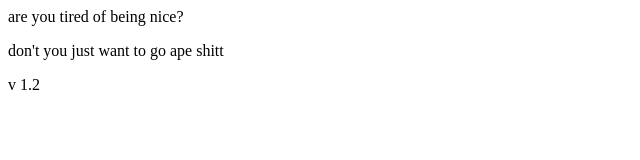
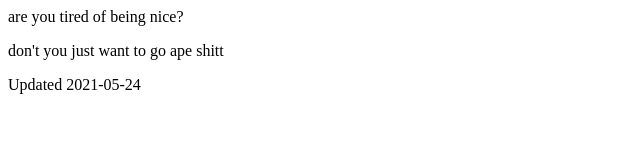
Before and after one commit to hobointhecorner/will_fwob, a plain HTML site: page files/pages/index.html in a window 1280 px wide. Shown: the whole page, without its empty margins (0-640 px from the left). Drawn offline with Linux system fonts and the light colour scheme.

```diff
--- a/files/pages/index.html
+++ b/files/pages/index.html
@@ -8,6 +8,6 @@
   <body>
     <p>are you tired of being nice?</p>
     <p>don't you just want to go ape shitt</p>
-    <p>v 1.2</p>
+    <p>Updated 2021-05-24</p>
   </body>
 </html>
```
Also changed, not shown: 3 other files.
